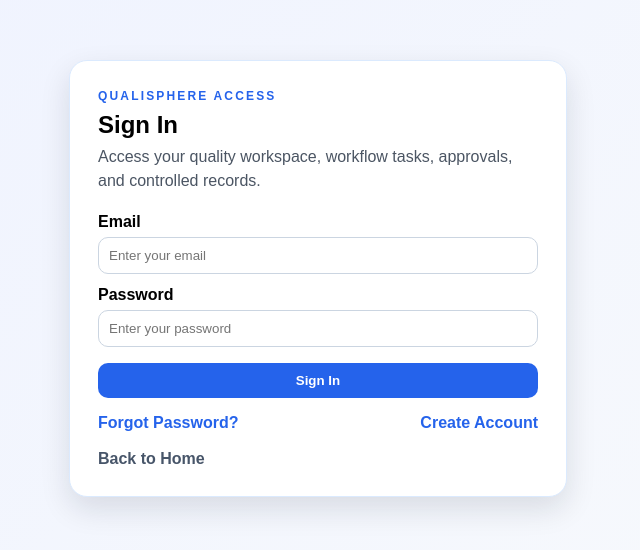
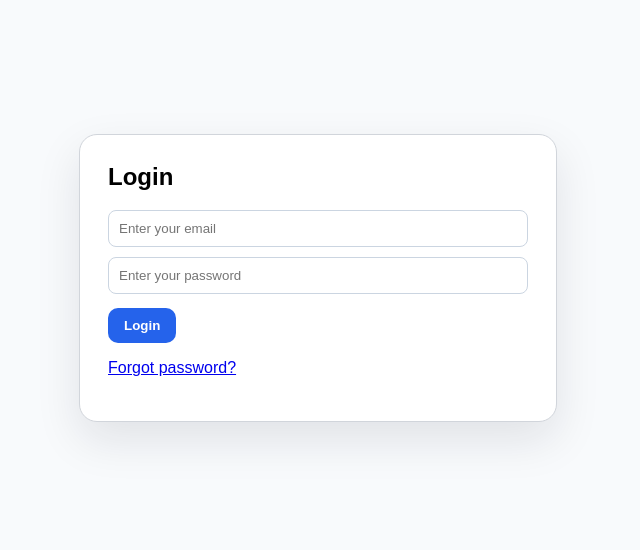
Before and after one commit to Markatcholi/Qualiflow6, a Next.js app: page /login in a window 1280 px wide. Shown: the part 146-696 px from the top of the page, without its empty margins (322-962 px from the left). Built offline with nearby package versions, Linux system fonts and the light colour scheme; no server answers.

Commit message:
Refactor login page and update navigation paths
Signed-off-by: Assih Atcholi <markatcholi918@gmail.com>

```diff
--- a/app/login/page.tsx
+++ b/app/login/page.tsx
@@ -1,6 +1,5 @@
 "use client";
 
-import Link from "next/link";
 import { useState } from "react";
 import { supabase } from "../../lib/supabaseClient";
 
@@ -9,15 +8,13 @@ export default function LoginPage() {
   const [password, setPassword] = useState("");
 
   const login = async () => {
-    const normalizedEmail = email.trim().toLowerCase();
-
-    if (!normalizedEmail || !password) {
+    if (!email || !password) {
       alert("Email and password are required.");
       return;
     }
 
     const { error } = await supabase.auth.signInWithPassword({
-      email: normalizedEmail,
+      email,
       password,
     });
 
@@ -26,20 +23,15 @@ export default function LoginPage() {
       return;
     }
 
-    window.location.href = "/dashboard";
+    window.location.href = "/workspace";
   };
 
   return (
     <main style={pageStyle}>
       <section style={cardStyle}>
-        <div style={eyebrowStyle}>QUALISPHERE ACCESS</div>
-        <h1 style={{ margin: "8px 0 6px" }}>Sign In</h1>
-        <p style={subtleText}>
-          Access your quality workspace, workflow tasks, approvals, and controlled records.
-        </p>
+        <h1 style={{ marginTop: 0 }}>Login</h1>
 
-        <div style={{ marginBottom: "12px" }}>
-          <label style={labelStyle}>Email</label>
+        <div style={{ marginBottom: "10px" }}>
           <input
             type="email"
             placeholder="Enter your email"
@@ -49,8 +41,7 @@ export default function LoginPage() {
           />
         </div>
 
-        <div style={{ marginBottom: "16px" }}>
-          <label style={labelStyle}>Password</label>
+        <div style={{ marginBottom: "14px" }}>
           <input
             type="password"
             placeholder="Enter your password"
@@ -60,25 +51,11 @@ export default function LoginPage() {
           />
         </div>
 
-        <button onClick={login} style={primaryButtonStyle}>
-          Sign In
-        </button>
+        <button onClick={login} style={buttonStyle}>Login</button>
 
-        <div style={linkRowStyle}>
-          <Link href="/forgot-password" style={linkStyle}>
-            Forgot Password?
-          </Link>
-
-          <Link href="/signup" style={linkStyle}>
-            Create Account
-          </Link>
-        </div>
-
-        <div style={{ marginTop: "18px" }}>
-          <Link href="/" style={secondaryLinkStyle}>
-            Back to Home
-          </Link>
-        </div>
+        <p style={{ marginTop: "16px" }}>
+          <a href="/forgot-password">Forgot password?</a>
+        </p>
       </section>
     </main>
   );
@@ -86,79 +63,38 @@ export default function LoginPage() {
 
 const pageStyle: React.CSSProperties = {
   minHeight: "100vh",
-  padding: "24px",
-  fontFamily: "Arial, sans-serif",
-  background: "linear-gradient(135deg, #eef2ff, #f8fafc)",
   display: "flex",
   alignItems: "center",
   justifyContent: "center",
+  background: "#f8fafc",
+  fontFamily: "Arial, sans-serif",
+  padding: "24px",
 };
 
 const cardStyle: React.CSSProperties = {
-  width: "100%",
-  maxWidth: "440px",
   background: "white",
-  border: "1px solid #dbeafe",
+  border: "1px solid #d1d5db",
   borderRadius: "18px",
   padding: "28px",
-  boxShadow: "0 12px 30px rgba(15, 23, 42, 0.12)",
-};
-
-const eyebrowStyle: React.CSSProperties = {
-  color: "#2563eb",
-  fontWeight: 800,
-  fontSize: "12px",
-  letterSpacing: "0.18em",
-};
-
-const subtleText: React.CSSProperties = {
-  color: "#4b5563",
-  marginTop: 0,
-  marginBottom: "20px",
-  lineHeight: "24px",
-};
-
-const labelStyle: React.CSSProperties = {
-  display: "block",
-  fontWeight: 700,
-  marginBottom: "6px",
+  width: "100%",
+  maxWidth: "420px",
+  boxShadow: "0 18px 45px rgba(15,23,42,0.10)",
 };
 
 const inputStyle: React.CSSProperties = {
   padding: "10px",
   width: "100%",
+  boxSizing: "border-box",
   border: "1px solid #cbd5e1",
-  borderRadius: "10px",
-  boxSizing: "border-box",
+  borderRadius: "8px",
 };
 
-const primaryButtonStyle: React.CSSProperties = {
+const buttonStyle: React.CSSProperties = {
   background: "#2563eb",
   color: "white",
   border: "none",
   borderRadius: "10px",
-  padding: "10px 18px",
+  padding: "10px 16px",
   fontWeight: 800,
   cursor: "pointer",
-  width: "100%",
 };
-
-const linkRowStyle: React.CSSProperties = {
-  display: "flex",
-  justifyContent: "space-between",
-  gap: "12px",
-  flexWrap: "wrap",
-  marginTop: "16px",
-};
-
-const linkStyle: React.CSSProperties = {
-  color: "#2563eb",
-  fontWeight: 700,
-  textDecoration: "none",
-};
-
-const secondaryLinkStyle: React.CSSProperties = {
-  color: "#475569",
-  fontWeight: 700,
-  textDecoration: "none",
-};
```
